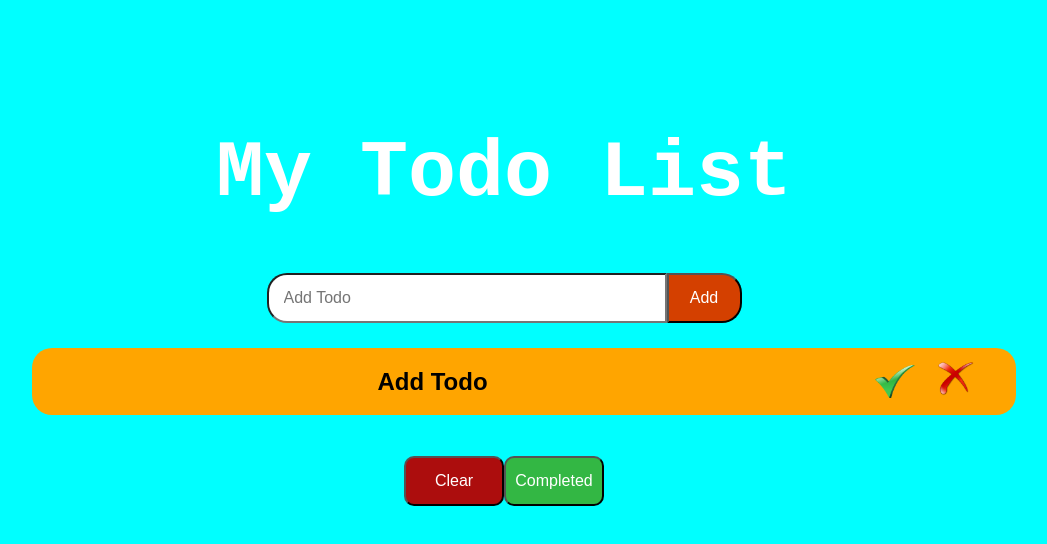
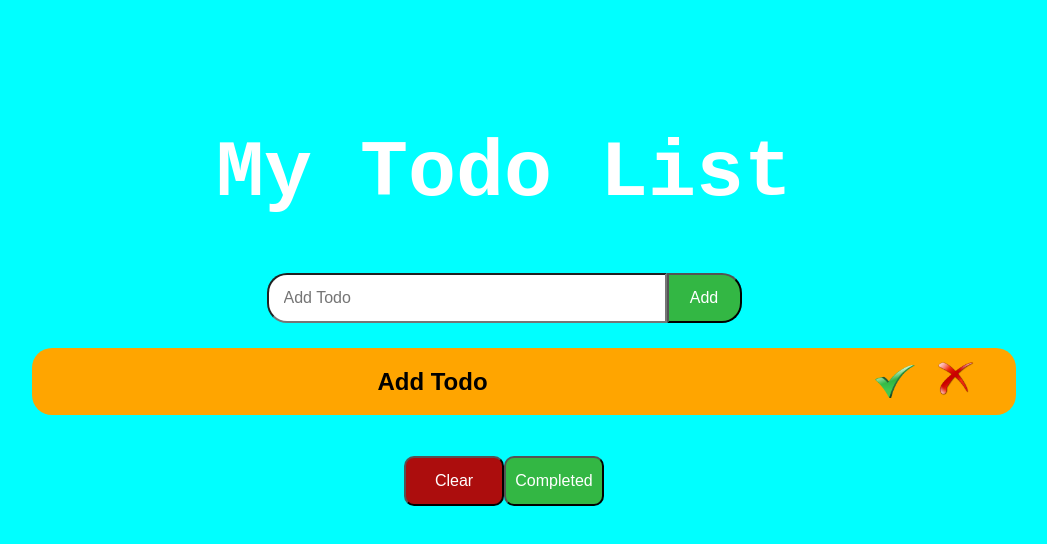
Before and after one commit to EyupBahar/ToDoApp_Redux, a React (Create React App) app: page / in a window 1280 px wide. Shown: the top 544 px of the page, without its empty margins (136-1183 px from the left). Built offline with nearby package versions, Linux system fonts and the light colour scheme.

Commit message:
Add todoınput.jsx

```diff
--- a/src/components/TodoInput.jsx
+++ b/src/components/TodoInput.jsx
@@ -38,7 +38,7 @@ const TodoInput = () => {
               height: "50px",
               width: "75px",
               borderRadius: "0 20px 20px 0",
-              backgroundColor: "#d44000",
+              backgroundColor: "#33B744",
               fontSize: "1rem",
               color: "white",
               cursor: "pointer",
```
